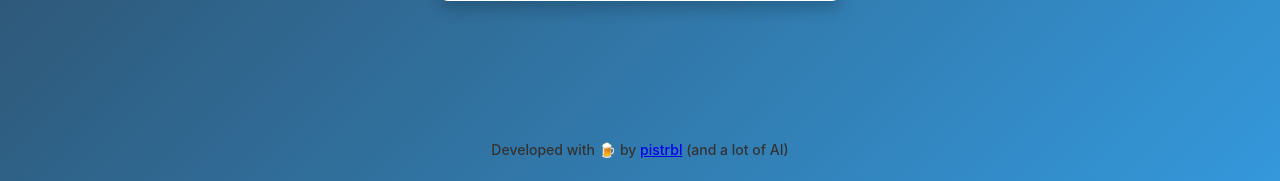
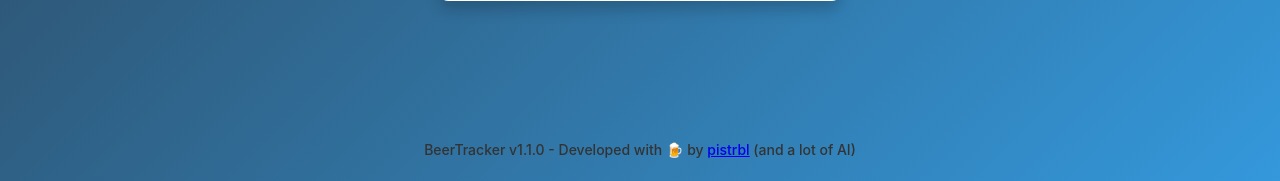
Before and after one commit to pstraebler/beertracker, a Flask app: page /login in a window 1280 px wide. Shown: the part 619-800 px from the top of the page. Run offline with Flask 3, Linux system fonts and the light colour scheme; parts of the project's set-up code (start-up, migrations or seed data) failed here and were passed over; some libraries are stand-ins or nearby versions.

Commit message:
display beertracker version on login footer

```diff
--- a/templates/login.html
+++ b/templates/login.html
@@ -33,7 +33,7 @@
         </div>
     </div>
      <div class="bottom-message">
-        <p>Developed with 🍺 by <a href="https://github.com/pstraebler">pistrbl</a> (and a lot of AI)</p>
+        <p>BeerTracker v1.1.0 - Developed with 🍺 by <a href="https://github.com/pstraebler">pistrbl</a> (and a lot of AI)</p>
      </div>
 </body>
 </html>
```
Also changed, not shown: CHANGELOG.md.
